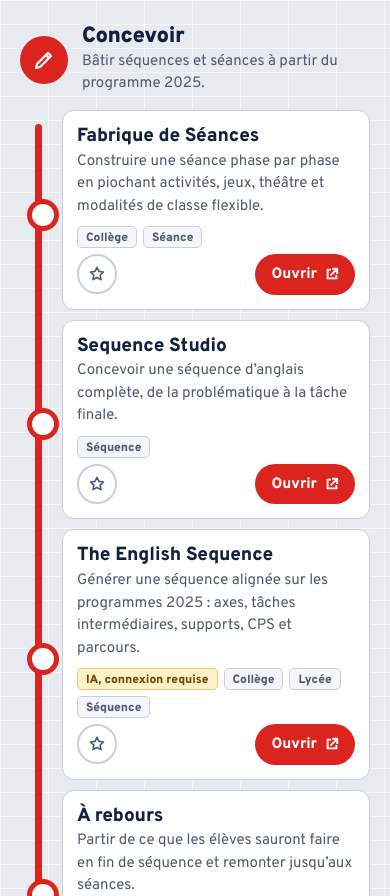
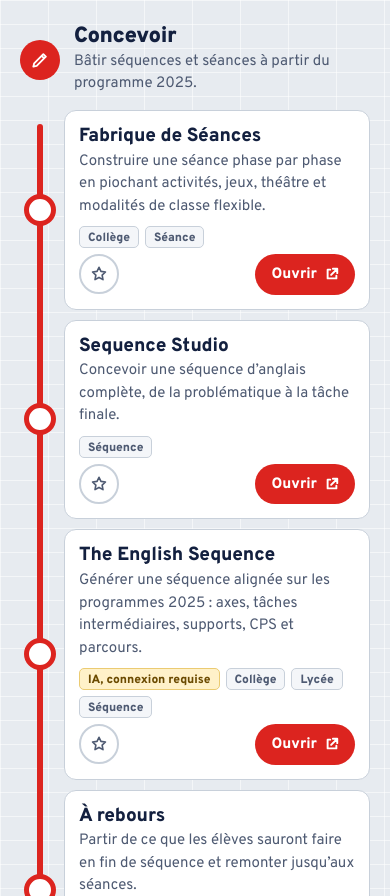
Before and after one commit to brot2you/Teacher-Line, a plain HTML site: page index.html in a window 390 px wide. Shown: the part 1104-2000 px from the top of the page. Drawn offline with Linux system fonts and the light colour scheme.

Commit message:
Add files via upload

```diff
--- a/index.html
+++ b/index.html
@@ -138,21 +138,22 @@ a{color:inherit}
 
 /* ---------- Lines (sections) ---------- */
 .line{margin-top:40px}
+.line{--rail-x:24px;--rail-w:8px;--dot:24px;--dot-b:6px;--gap:52px}
 .line-head{display:flex;align-items:center;gap:14px;margin-bottom:14px}
-.line-badge{width:48px;height:48px;border-radius:50%;background:var(--lc);color:#fff;display:grid;place-items:center;flex:none}
+.line-badge{width:calc(var(--rail-x) * 2);height:calc(var(--rail-x) * 2);border-radius:50%;background:var(--lc);color:#fff;display:grid;place-items:center;flex:none}
 .line-badge.on-light{color:#13203F}
 .line-badge svg{width:24px;height:24px}
 .line-head h2{margin:0;font-size:26px;font-weight:900;letter-spacing:-.015em;line-height:1.1}
 .line-head p{margin:2px 0 0;color:var(--muted);font-size:15px}
-.route{position:relative;padding-left:52px;list-style:none;margin:0}
-.route::before{content:"";position:absolute;left:20px;top:14px;bottom:14px;width:8px;border-radius:4px;background:var(--lc)}
+.route{position:relative;padding-left:var(--gap);list-style:none;margin:0}
+.route::before{content:"";position:absolute;left:calc(var(--rail-x) - var(--rail-w) / 2);top:14px;bottom:14px;width:var(--rail-w);border-radius:calc(var(--rail-w) / 2);background:var(--lc)}
 .line.fav .route::before{background:repeating-linear-gradient(180deg,var(--lc) 0 14px,transparent 14px 22px)}
 .stop{
   position:relative;display:grid;grid-template-columns:1fr auto;gap:6px 18px;align-items:center;
   background:var(--surface);border:1px solid var(--rule);border-radius:12px;padding:16px 16px 16px 20px;margin-bottom:10px;
   transition:box-shadow .3s, border-color .3s
 }
-.stop::before{content:"";position:absolute;left:-41px;top:50%;margin-top:-12px;width:24px;height:24px;border-radius:50%;background:var(--surface);border:6px solid var(--lc)}
+.stop::before{content:"";position:absolute;left:calc(var(--rail-x) - var(--gap) - 1px);top:50%;transform:translate(-50%,-50%);width:var(--dot);height:var(--dot);border-radius:50%;background:var(--surface);border:var(--dot-b) solid var(--lc)}
 .stop.flash{border-color:var(--lc);box-shadow:0 0 0 4px var(--lc)}
 .stop h3{margin:0;font-size:19px;font-weight:800;line-height:1.2;letter-spacing:-.005em}
 .stop h3 a{text-decoration:none}
@@ -192,13 +193,22 @@ a{color:inherit}
   .map-legend{display:flex}
   .stop{grid-template-columns:1fr;padding:14px}
   .acts{justify-content:space-between}
-  .route{padding-left:42px}
-  .route::before{left:15px;width:7px}
-  .stop::before{left:-36px;width:22px;height:22px;margin-top:-11px;border-width:5px}
+  .line{--rail-x:20px;--rail-w:6px;--dot:22px;--dot-b:5px;--gap:44px}
+  .line-badge svg{width:20px;height:20px}
   .count{margin-left:0;width:100%}
   .line-head h2{font-size:22px}
 }
 </style>
+<!-- PWA -->
+<link rel="manifest" href="manifest.webmanifest">
+<meta name="theme-color" content="#13203F">
+<link rel="icon" type="image/png" sizes="32x32" href="pwa/favicon-32.png">
+<link rel="apple-touch-icon" href="pwa/apple-touch-icon-180.png">
+<meta name="apple-mobile-web-app-capable" content="yes">
+<meta name="mobile-web-app-capable" content="yes">
+<meta name="apple-mobile-web-app-status-bar-style" content="black-translucent">
+<meta name="apple-mobile-web-app-title" content="Teacher Line">
+<!-- /PWA -->
 </head>
 <body>
 
@@ -560,5 +570,6 @@ a{color:inherit}
   render();
 })();
 </script>
+<script src="pwa/pwa.js"></script>
 </body>
 </html>
```
